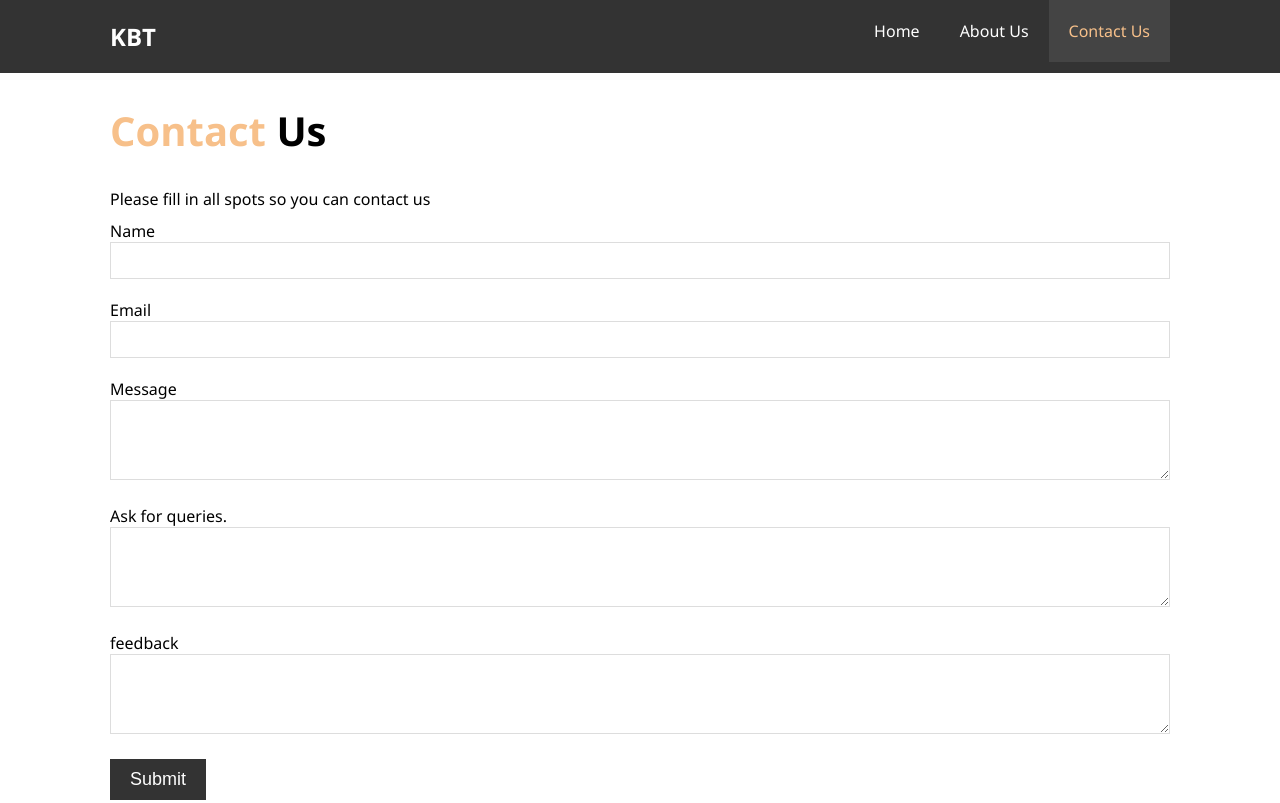
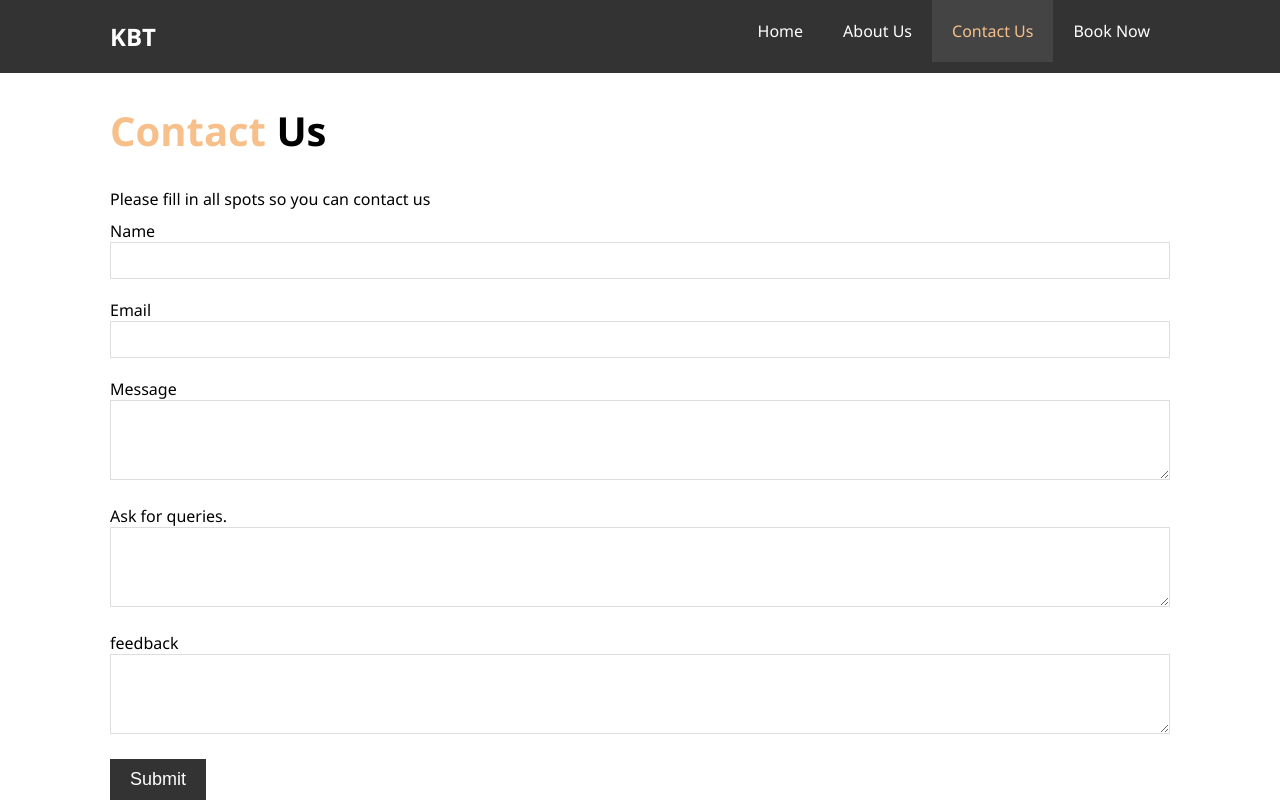
Before and after one commit to amishaNayak02/Blossoms, a website: page contact.html in a window 1280 px wide. Shown: the top 803 px of the page. Drawn offline with Linux system fonts and the light colour scheme; a web font is replaced by a local one.

Commit message:
Update contact.html

```diff
--- a/contact.html
+++ b/contact.html
@@ -22,6 +22,7 @@
                     <li><a  href="index.html">Home</a></li>
                     <li><a href="about.html">About Us</a></li>
                     <li><a class="current" href="contact.html">Contact Us</a></li>
+                     <li><a  href="booking.html">Book Now</a></li>
                 </ul>
               </div>
             </nav>
```
